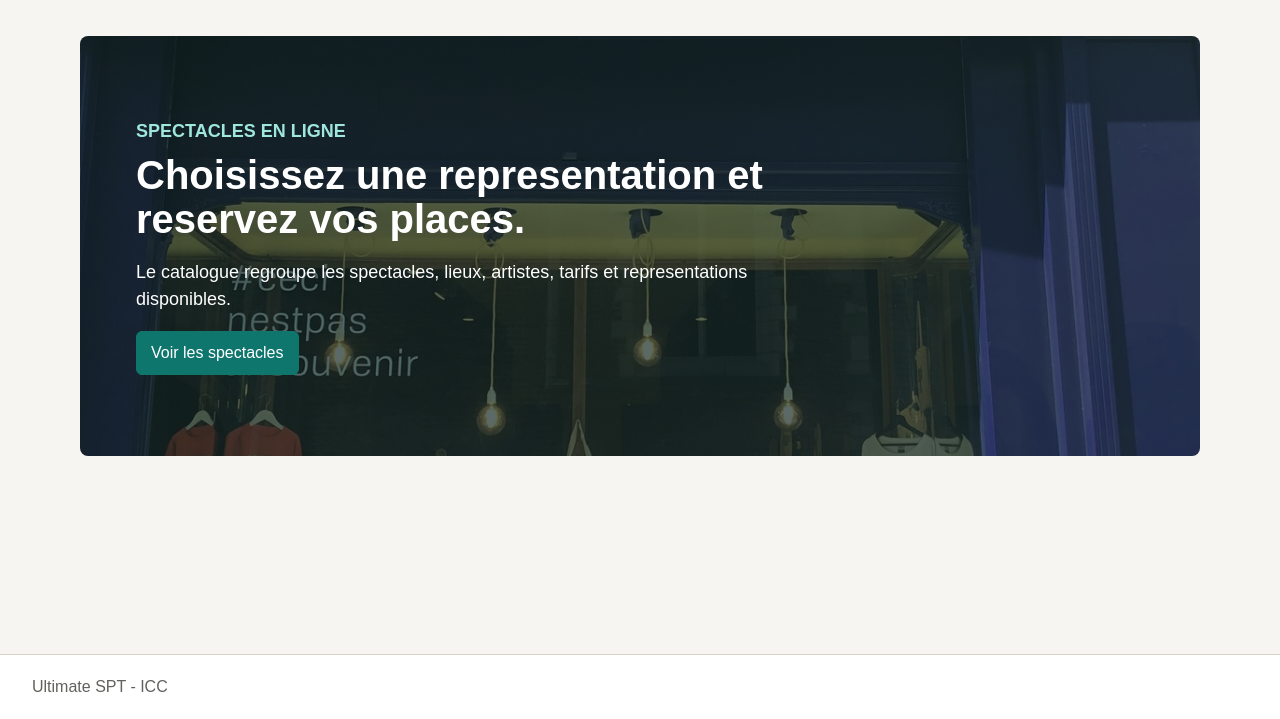
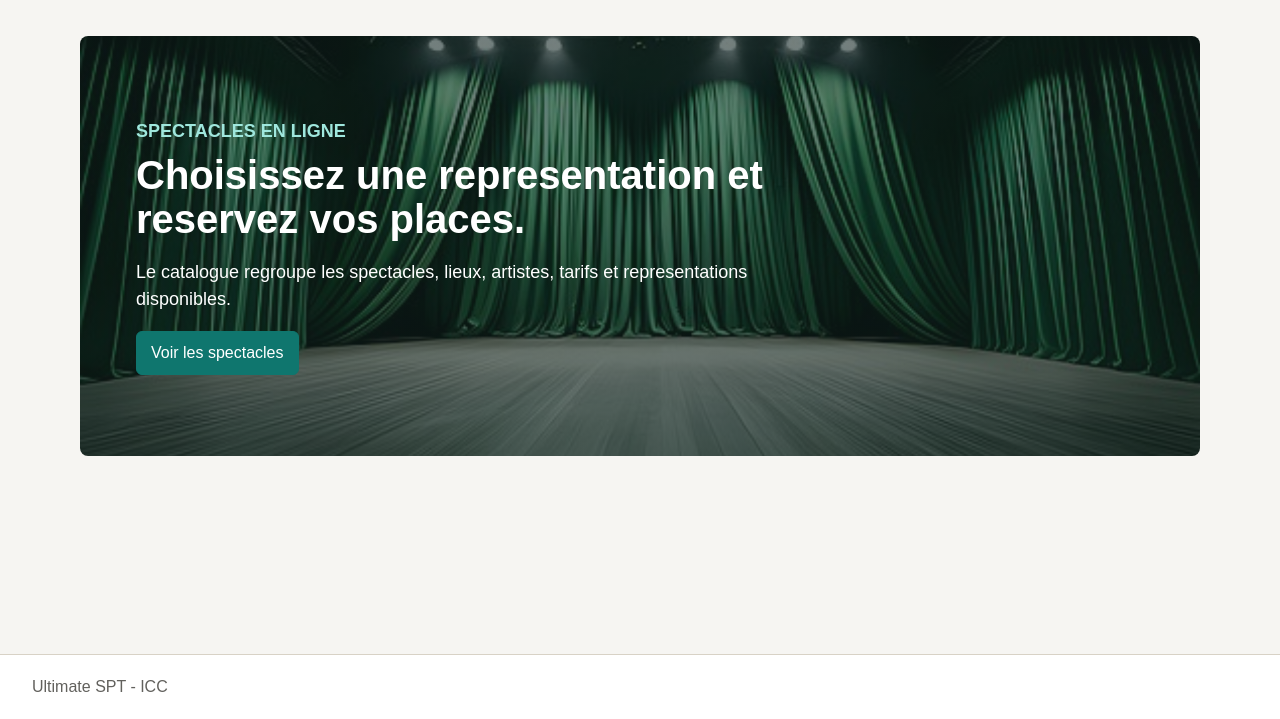
Before and after one commit to Dimson4448/reservationsDjango, a Django app: page / in a window 1280 px wide. Shown: the part 81-800 px from the top of the page. Run offline with Django 5.2, Linux system fonts and the light colour scheme; parts of the project's set-up code (start-up, migrations or seed data) failed here and were passed over.

Commit message:
Update homepage hero image

```diff
--- a/catalogue/static/catalogue/css/app.css
+++ b/catalogue/static/catalogue/css/app.css
@@ -96,7 +96,7 @@ a:hover {
     display: grid;
     align-items: center;
     padding: 56px;
-    background: linear-gradient(rgba(16, 35, 32, 0.68), rgba(16, 35, 32, 0.68)), url("../images/manneke.jpg") center / cover;
+    background: linear-gradient(rgba(16, 35, 32, 0.58), rgba(16, 35, 32, 0.58)), url("../images/ultimate-spt-hero.png") center / cover;
     color: #fff;
     border-radius: 8px;
 }
```
Also changed, not shown: catalogue/static/catalogue/images/ultimate-spt-hero.png (added).
